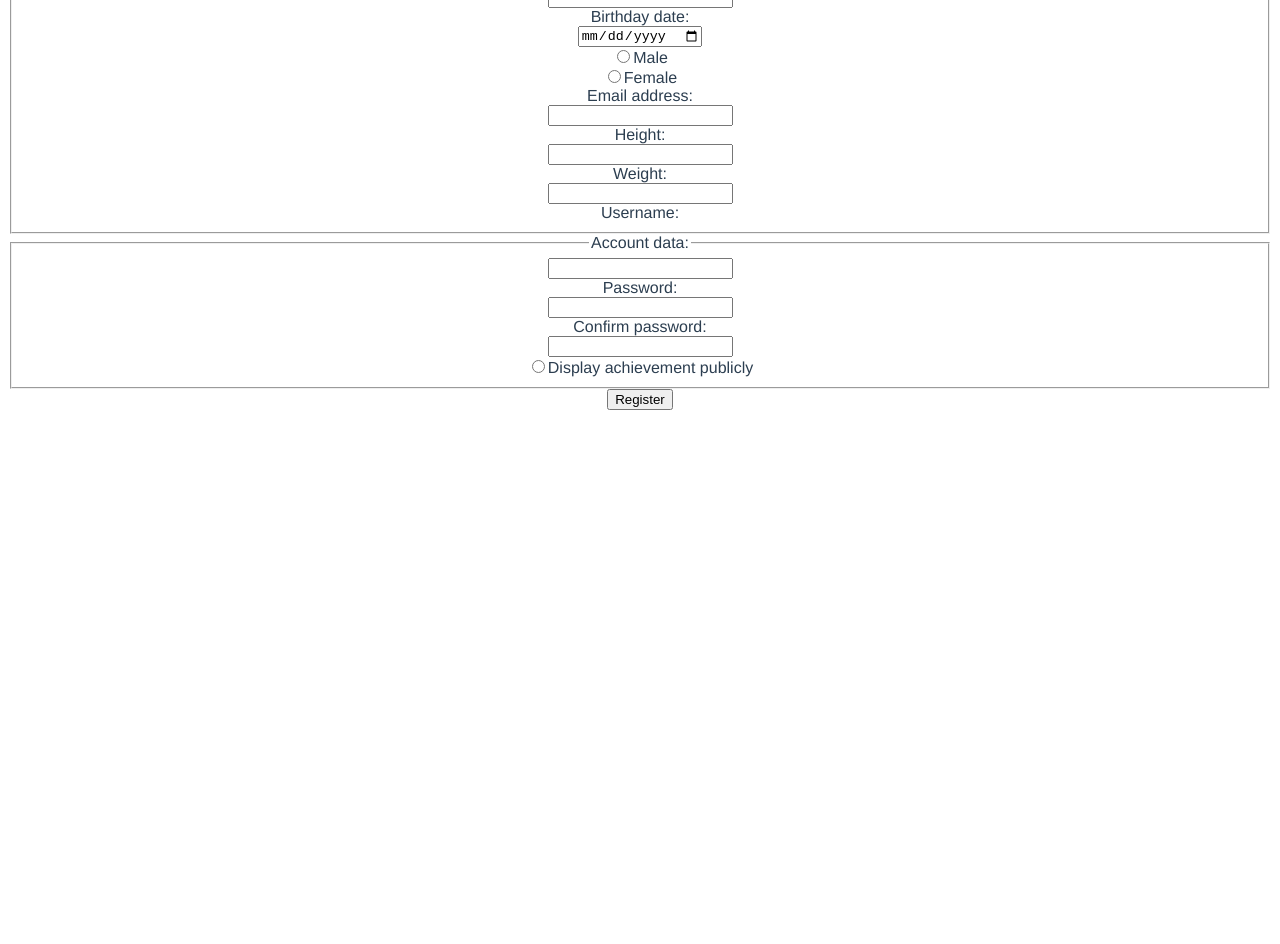
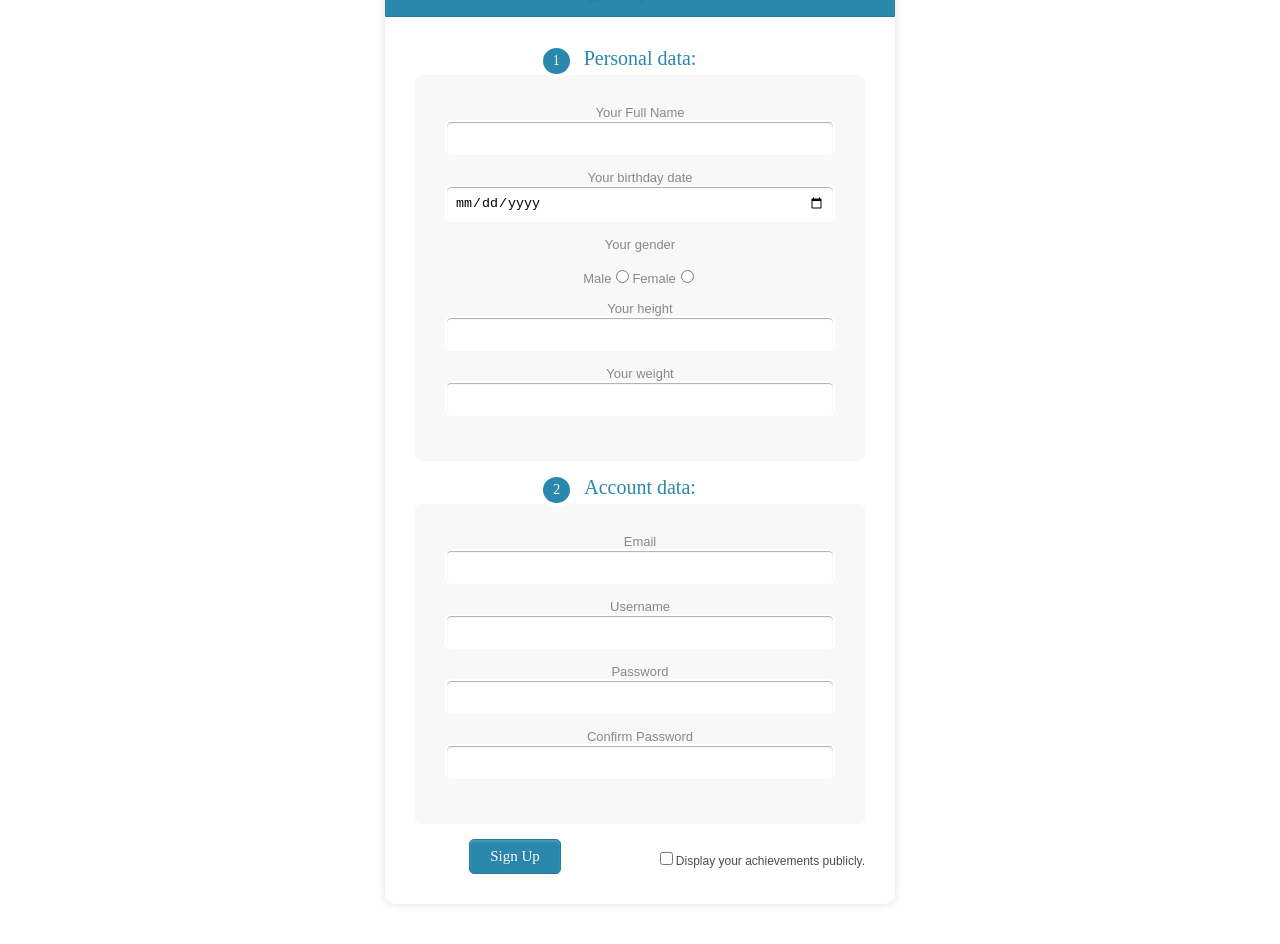
Before and after one commit to nicolaAtti/ASW-Project, a Vue app in the folder webapp/: page /#/register in a window 1280 px wide. Shown: the part 180-1124 px from the top of the page. Before the commit the page ends 800 px from the top, so only its background shows below. Built offline with nearby package versions, Linux system fonts and the light colour scheme.

Commit message:
Add stylesheet

```diff
--- a/webapp/src/components/Register.vue
+++ b/webapp/src/components/Register.vue
@@ -1,37 +1,33 @@
 <template>
     <div class="register-form">
+        <h1>Sign up now!</h1>
         <form>
-            <fieldset>
-                <legend>Personal data:</legend>
-                <label for="name">Name:</label><br>
-                <input type="text" id="name"><br>
-                <label for="surname">Surname:</label><br>
-                <input type="text" id="surname"><br>
-                <label for="birthday">Birthday date:</label><br>
-                <input type="date" id="birthday"><br>
-                <input type="radio" id="male" name="gender" value="male">
-                <label for="male">Male</label><br>
-                <input type="radio" id="female" name="gender" value="female">
-                <label for="female">Female</label><br>
-                <label for="email">Email address:</label><br>
-                <input type="email" id="email"><br>
-                <label for="height">Height:</label><br>
-                <input type="number" id="height"><br>
-                <label for="weight">Weight:</label><br>
-                <input type="number" id="weight"><br>
-                <label for="uname">Username:</label><br>
-            </fieldset>
-            <fieldset>
-                <legend>Account data:</legend>
-                <input type="text" id="uname"><br>
-                <label for="pass">Password:</label><br>
-                <input type="password" id="pass"><br>
-                <label for="confirm-pass">Confirm password:</label><br>
-                <input type="password" id="confirm-pass"><br>
-                <input type="radio" id="pub-achi" name="pub-achievements" value="">
-                <label for="pub-achi">Display achievement publicly</label>
-            </fieldset>
-            <input type="submit" value="Register">
+            <div class="section"><span>1</span>Personal data:</div>
+            <div class="inner-wrap">
+                <label>Your Full Name <input type="text" name="fullname-field" /></label>
+                <label>Your birthday date <input type="date" name="date-field"></label>
+                <label>Your gender </label>
+                <div class="gender">
+                    <label>Male<input type="radio" name="male-field"></label>
+                    <label>Female<input type="radio" name="female-field"></label>
+                </div>
+                <label>Your height <input type="number" name="weight-field" /></label>
+                <label>Your weight <input type="number" name="height-field" /></label>
+            </div>
+
+            <div class="section"><span>2</span>Account data:</div>
+            <div class="inner-wrap">
+                <label>Email <input type="email" name="email-field"></label>
+                <label>Username <input type="text" name="uname-field"></label>
+                <label>Password <input type="password" name="pass-field" /></label>
+                <label>Confirm Password <input type="password" name="conf-pass-field" /></label>
+            </div>
+            <div class="button-section">
+                <input type="submit" name="Sign Up" value="Sign Up"/>
+                <span class="achi-pub">
+     <input type="checkbox" name="field7">Display your achievements publicly.
+     </span>
+            </div>
         </form>
     </div>
 </template>
@@ -39,9 +35,136 @@
 <script>
     export default {
         name: "Register"
+
     }
 </script>
 
 <style scoped>
+    .register-form{
+    width:450px;
+    padding:30px;
+    margin:40px auto;
+    background: #FFF;
+    border-radius: 10px;
+    -webkit-border-radius:10px;
+    -moz-border-radius: 10px;
+    box-shadow: 0px 0px 10px rgba(0, 0, 0, 0.13);
+    -moz-box-shadow: 0px 0px 10px rgba(0, 0, 0, 0.13);
+    -webkit-box-shadow: 0px 0px 10px rgba(0, 0, 0, 0.13);
+    }
+
+    .register-form .inner-wrap{
+        padding: 30px;
+        background: #F8F8F8;
+        border-radius: 6px;
+        margin-bottom: 15px;
+    }
+    .register-form h1{
+        background: #2A88AD;
+        padding: 20px 30px 15px 30px;
+        margin: -30px -30px 30px -30px;
+        border-radius: 10px 10px 0 0;
+        -webkit-border-radius: 10px 10px 0 0;
+        -moz-border-radius: 10px 10px 0 0;
+        color: #fff;
+        text-shadow: 1px 1px 3px rgba(0, 0, 0, 0.12);
+        font: normal 30px 'Bitter', serif;
+        -moz-box-shadow: inset 0px 2px 2px 0px rgba(255, 255, 255, 0.17);
+        -webkit-box-shadow: inset 0px 2px 2px 0px rgba(255, 255, 255, 0.17);
+        box-shadow: inset 0px 2px 2px 0px rgba(255, 255, 255, 0.17);
+        border: 1px solid #257C9E;
+    }
+    .register-form h1 > span{
+        display: block;
+        margin-top: 2px;
+        font: 13px Arial, Helvetica, sans-serif;
+    }
+    .register-form label{
+        display: block;
+        font: 13px Arial, Helvetica, sans-serif;
+        color: #888;
+        margin-bottom: 15px;
+    }
+    .register-form input[type="text"],
+    .register-form input[type="date"],
+    .register-form input[type="datetime"],
+    .register-form input[type="email"],
+    .register-form input[type="number"],
+    .register-form input[type="search"],
+    .register-form input[type="time"],
+    .register-form input[type="url"],
+    .register-form input[type="password"],
+    .register-form textarea,
+    .register-form select {
+        display: block;
+        box-sizing: border-box;
+        -webkit-box-sizing: border-box;
+        -moz-box-sizing: border-box;
+        width: 100%;
+        padding: 8px;
+        border-radius: 6px;
+        -webkit-border-radius:6px;
+        -moz-border-radius:6px;
+        border: 2px solid #fff;
+        box-shadow: inset 0px 1px 1px rgba(0, 0, 0, 0.33);
+        -moz-box-shadow: inset 0px 1px 1px rgba(0, 0, 0, 0.33);
+        -webkit-box-shadow: inset 0px 1px 1px rgba(0, 0, 0, 0.33);
+    }
+
+    .gender label{
+        display: inline-block;
+
+    }
+
+    .register-form .section{
+        font: normal 20px 'Bitter', serif;
+        color: #2A88AD;
+        margin-bottom: 5px;
+    }
+    .register-form .section span {
+        background: #2A88AD;
+        padding: 5px 10px 5px 10px;
+        position: absolute;
+        border-radius: 50%;
+        -webkit-border-radius: 50%;
+        -moz-border-radius: 50%;
+        border: 4px solid #fff;
+        font-size: 14px;
+        margin-left: -45px;
+        color: #fff;
+        margin-top: -3px;
+    }
+    .register-form input[type="button"],
+    .register-form input[type="submit"]{
+        background: #2A88AD;
+        padding: 8px 20px 8px 20px;
+        border-radius: 5px;
+        -webkit-border-radius: 5px;
+        -moz-border-radius: 5px;
+        color: #fff;
+        text-shadow: 1px 1px 3px rgba(0, 0, 0, 0.12);
+        font: normal 30px 'Bitter', serif;
+        -moz-box-shadow: inset 0px 2px 2px 0px rgba(255, 255, 255, 0.17);
+        -webkit-box-shadow: inset 0px 2px 2px 0px rgba(255, 255, 255, 0.17);
+        box-shadow: inset 0px 2px 2px 0px rgba(255, 255, 255, 0.17);
+        border: 1px solid #257C9E;
+        font-size: 15px;
+    }
+    .register-form input[type="button"]:hover,
+    .register-form input[type="submit"]:hover{
+        background: #2A6881;
+        -moz-box-shadow: inset 0px 2px 2px 0px rgba(255, 255, 255, 0.28);
+        -webkit-box-shadow: inset 0px 2px 2px 0px rgba(255, 255, 255, 0.28);
+        box-shadow: inset 0px 2px 2px 0px rgba(255, 255, 255, 0.28);
+    }
+    .register-form .achi-pub{
+        float: right;
+        width: 250px;
+        font: 12px Arial, Helvetica, sans-serif;
+        color: #4D4D4D;
+        margin-top: 10px;
+        text-align: right;
+    }
+
 
 </style>
```
